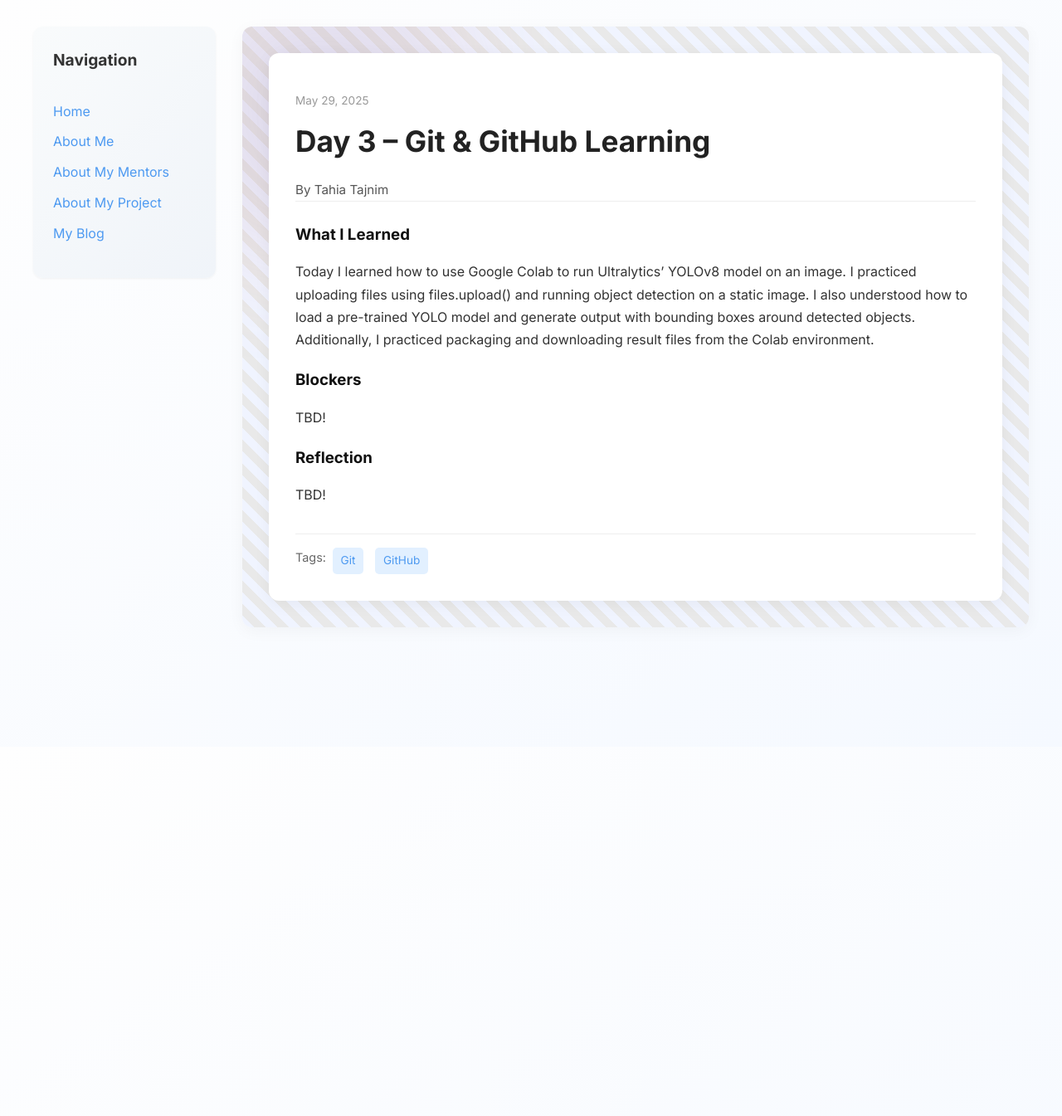
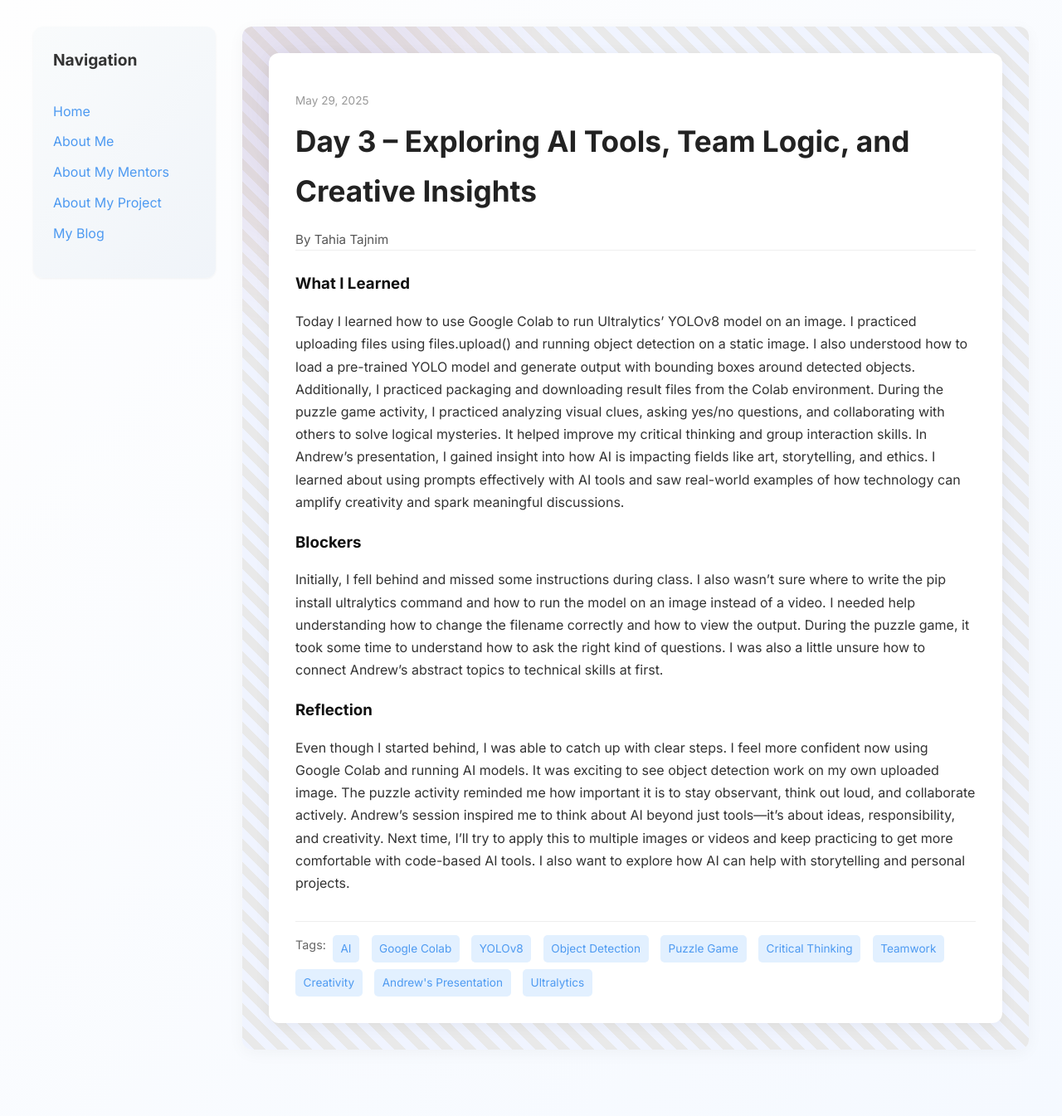
Before and after one commit to Tataj1/Tataj1.github.io, a Jekyll site: the page built from _posts/2025-05-29-day-3.md, in a window 1280 px wide. Shown: the whole page at 83% size. Built offline with Jekyll 4.4.1, drawn with Linux system fonts in a browser that asks for light colours; before the commit the page ends 900 px from its top, so only the background shows below that.

Commit message:
Update 2025-05-29-day-3.md

```diff
--- a/_posts/2025-05-29-day-3.md
+++ b/_posts/2025-05-29-day-3.md
@@ -1,17 +1,17 @@
 ---
 layout: post
-title: "Day 3 – Git & GitHub Learning"
+title: "Day 3 – Exploring AI Tools, Team Logic, and Creative Insights"
 date: 2025-05-29
 author: Tahia Tajnim
 permalink: /day3.html
-tags: ["Git", "GitHub"]
+tags: ["AI", "Google Colab", "YOLOv8", "Object Detection", "Puzzle Game", "Critical Thinking", "Teamwork", "Creativity", "Andrew's Presentation", "Ultralytics"]
 
 what_i_learned: |
-  Today I learned how to use Google Colab to run Ultralytics' YOLOv8 model on an image. I practiced uploading files using files.upload() and running object detection on a static image. I also understood how to load a pre-trained YOLO model and generate output with bounding boxes around detected objects. Additionally, I practiced packaging and downloading result files from the Colab environment.
+  Today I learned how to use Google Colab to run Ultralytics' YOLOv8 model on an image. I practiced uploading files using files.upload() and running object detection on a static image. I also understood how to load a pre-trained YOLO model and generate output with bounding boxes around detected objects. Additionally, I practiced packaging and downloading result files from the Colab environment. During the puzzle game activity, I practiced analyzing visual clues, asking yes/no questions, and collaborating with others to solve logical mysteries. It helped improve my critical thinking and group interaction skills. In Andrew’s presentation, I gained insight into how AI is impacting fields like art, storytelling, and ethics. I learned about using prompts effectively with AI tools and saw real-world examples of how technology can amplify creativity and spark meaningful discussions.
 
 blockers: |
-  TBD!
+  Initially, I fell behind and missed some instructions during class. I also wasn't sure where to write the pip install ultralytics command and how to run the model on an image instead of a video. I needed help understanding how to change the filename correctly and how to view the output. During the puzzle game, it took some time to understand how to ask the right kind of questions. I was also a little unsure how to connect Andrew’s abstract topics to technical skills at first.
 
 reflection: |
-  TBD!
+  Even though I started behind, I was able to catch up with clear steps. I feel more confident now using Google Colab and running AI models. It was exciting to see object detection work on my own uploaded image. The puzzle activity reminded me how important it is to stay observant, think out loud, and collaborate actively. Andrew’s session inspired me to think about AI beyond just tools—it’s about ideas, responsibility, and creativity. Next time, I’ll try to apply this to multiple images or videos and keep practicing to get more comfortable with code-based AI tools. I also want to explore how AI can help with storytelling and personal projects.
 ---
```
